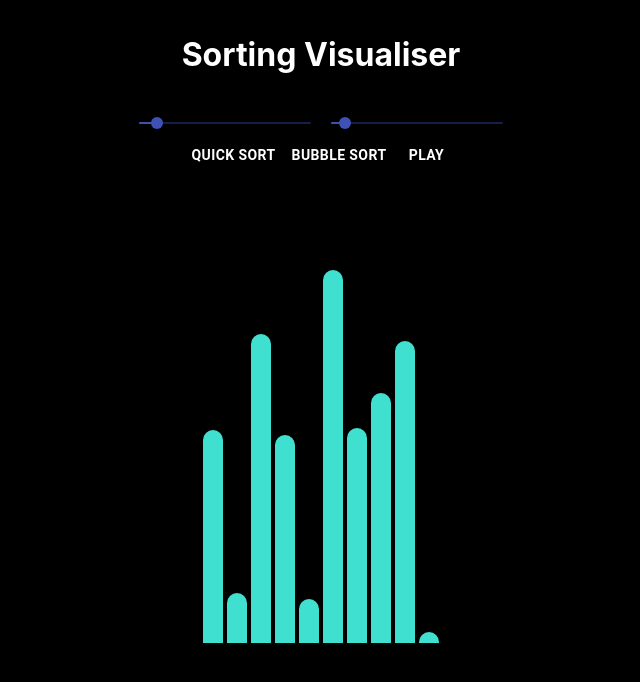
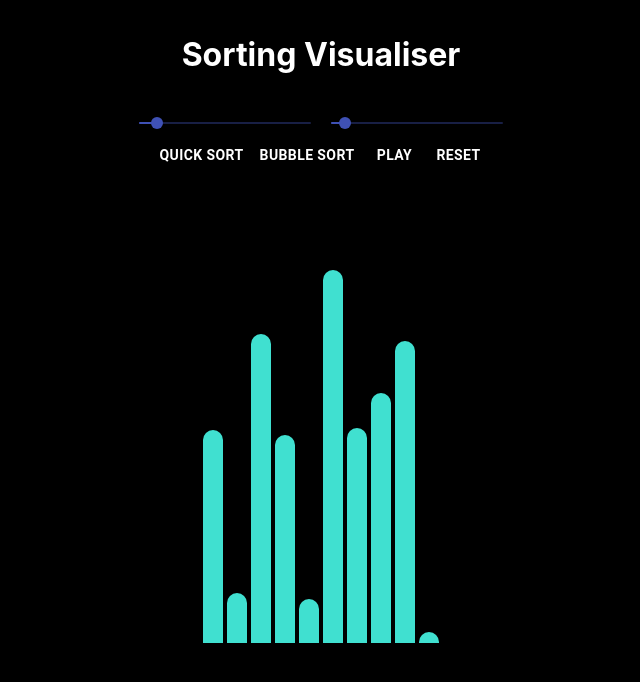
Before and after one commit to heroesIV/SortViz, a React (Create React App) app: page / in a window 1280 px wide. Shown: the top 682 px of the page, without its empty margins (319-959 px from the left). Built offline with nearby package versions, Linux system fonts and the light colour scheme.

Commit message:
reset added

```diff
--- a/src/components/Nav.js
+++ b/src/components/Nav.js
@@ -11,17 +11,28 @@ const swap_color = "red";
 export default function Nav() {
   const [length, setLength, array, setArray] = useContext(DataContext);
 
+  // console.log(array);
+
   const [speed, setSpeed] = useState(10);
+  const speedRef = useRef(speed);
+  speedRef.current = speed;
 
   const [running, setRunning] = useState(false);
   const runningRef = useRef(running);
   runningRef.current = running;
 
-  const speedRef = useRef(speed);
-  speedRef.current = speed;
+  const handlePause = () => {
+    setRunning(!running);
+  };
 
-  const pauseButton = () => {
-    setRunning(!running);
+  const handleReset = () => {
+    setRunning(false);
+    const arrayBars = document.querySelectorAll(".bar");
+    for (let i = 0; i < arrayBars.length; i++) {
+      const barStyle = arrayBars[i].style;
+      barStyle.height = `${array[i]}px`;
+      barStyle.backgroundColor = "turquoise";
+    }
   };
 
   const handleBubbleSort = () => {
@@ -64,6 +75,7 @@ export default function Nav() {
     const arrayBars = document.querySelectorAll(".bar");
     if (animation === undefined) {
       clearInterval(intervalId);
+      setRunning(false);
       for (let i = 0; i < arrayBars.length; i++) {
         const barStyle = arrayBars[i].style;
         barStyle.backgroundColor = "lightgreen";
@@ -210,10 +222,16 @@ export default function Nav() {
           Bubble Sort
         </Button>
         <Button
-          onClick={pauseButton}
+          onClick={handlePause}
           style={{ color: "white", fontWeight: "bold" }}
         >
           {running ? "PAUSE" : "PLAY"}
+        </Button>
+        <Button
+          onClick={handleReset}
+          style={{ color: "white", fontWeight: "bold" }}
+        >
+          Reset
         </Button>
       </div>
     </div>
```
